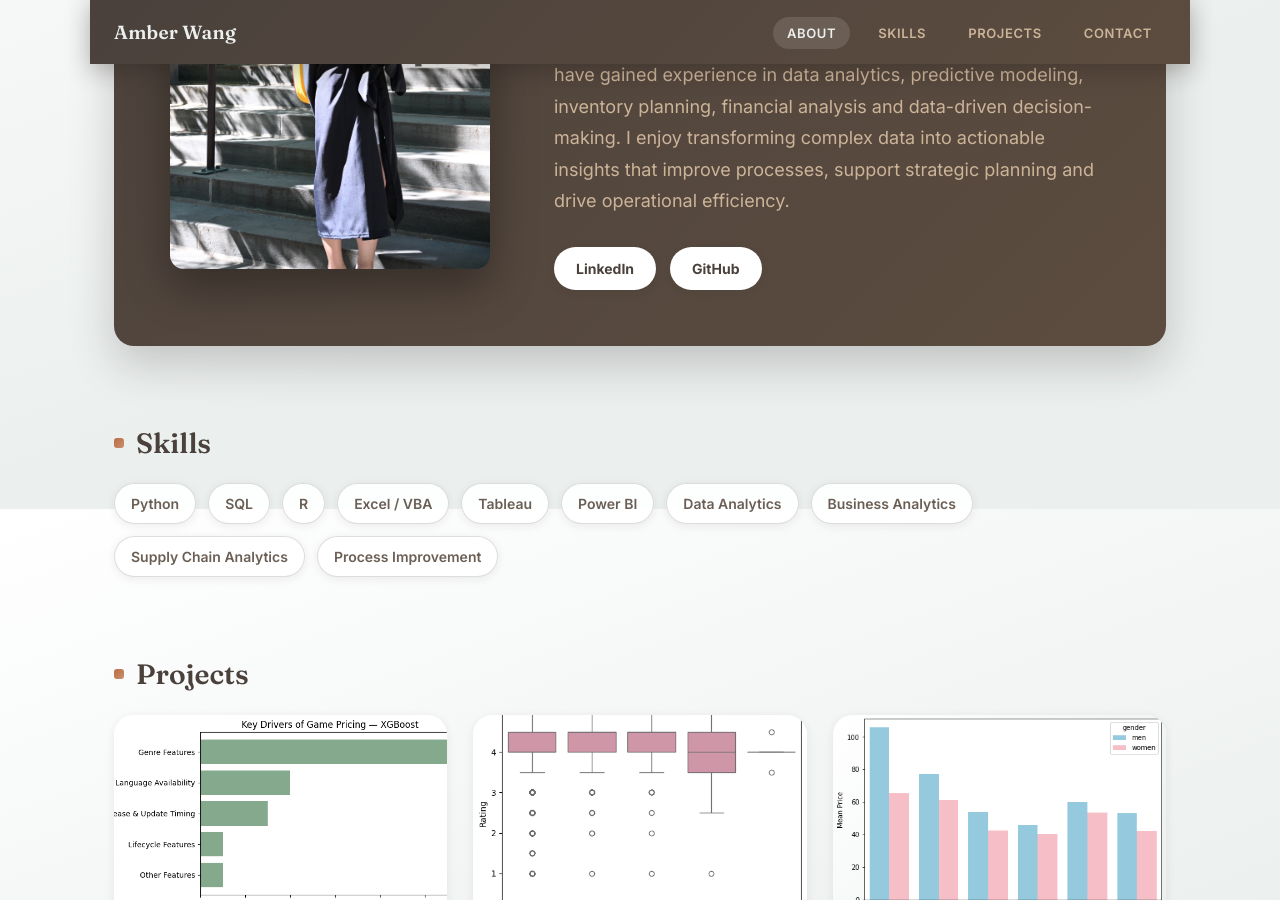
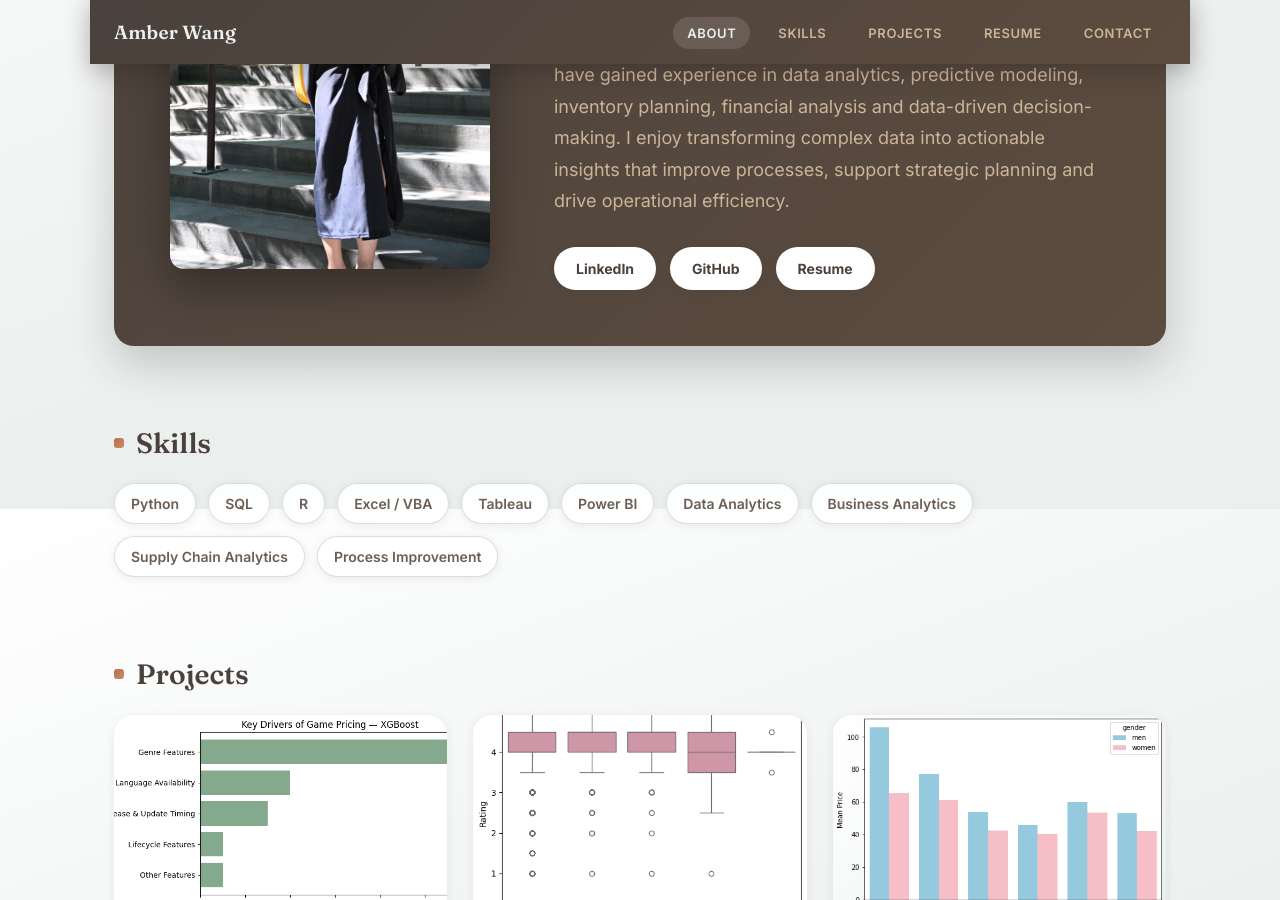
Before and after one commit to amberrrwang/amberrrwang.github.io, a Jekyll site: the page built from index.html, in a window 1280 px wide and 900 px high, scrolled down 391 px. Built offline with Jekyll 4.4.1, drawn with Linux system fonts in a browser that asks for light colours.

Commit message:
Add resume download link

```diff
--- a/_layouts/default.html
+++ b/_layouts/default.html
@@ -33,6 +33,7 @@
       <li><a class="nav-link" data-nav-target="about" href="/#about">ABOUT</a></li>
       <li><a class="nav-link" data-nav-target="skills" href="/#skills">SKILLS</a></li>
       <li><a class="nav-link" data-nav-target="projects" href="/#projects">PROJECTS</a></li>
+      <li><a class="nav-link" href="/Amber_Wang_resume.pdf" target="_blank" rel="noopener">RESUME</a></li>
       <li><a class="nav-link" href="mailto:amberrrwang13@gmail.com">CONTACT</a></li>
     </ul>
   </nav>
--- a/index.html
+++ b/index.html
@@ -24,6 +24,7 @@ summary: >-
     <div class="buttons">
       <a href="https://www.linkedin.com/in/amberrrwang/">LinkedIn</a>
       <a href="https://github.com/amberrrwang">GitHub</a>
+      <a href="/Amber_Wang_resume.pdf" target="_blank" rel="noopener">Resume</a>
     </div>
   </div>
 </section>
```
Also changed, not shown: 2 other files.
